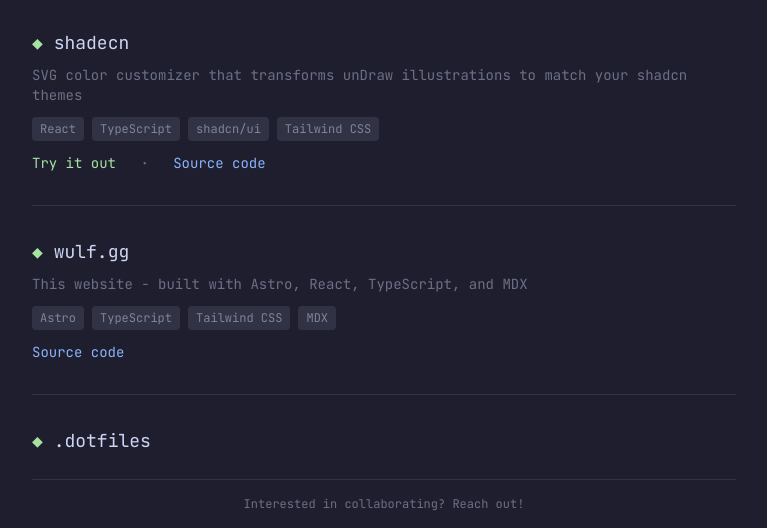
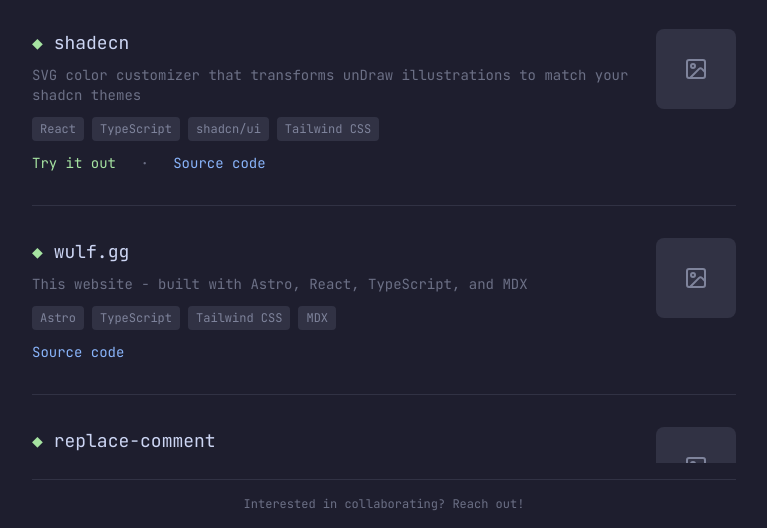
Before and after one commit to johanwulf/johanwulf.github.io, an Astro site: page /projects in a window 1280 px wide. Shown: the part 272-800 px from the top of the page, without its empty margins (256-1023 px from the left). Built offline with nearby package versions, Linux system fonts and the light colour scheme; Astro itself is replaced by a stand-in of ours; no server answers.

Commit message:
feat: add og:image to projects

```diff
--- a/src/pages/projects.astro
+++ b/src/pages/projects.astro
@@ -1,19 +1,50 @@
 ---
 import BaseLayout from '../layouts/BaseLayout.astro'
 
-const projects = [
+async function fetchMetaTags(url: string) {
+  try {
+    const response = await fetch(url)
+    const html = await response.text()
+
+    const titleMatch = html.match(/<meta property="og:title" content="([^"]*)"/) ||
+                      html.match(/<title[^>]*>([^<]+)<\/title>/)
+    const descriptionMatch = html.match(/<meta property="og:description" content="([^"]*)"/) ||
+                            html.match(/<meta name="description" content="([^"]*)"/)
+    const imageMatch = html.match(/<meta property="og:image" content="([^"]*)"/)
+
+    return {
+      title: titleMatch ? titleMatch[1] : '',
+      description: descriptionMatch ? descriptionMatch[1] : '',
+      image: imageMatch ? imageMatch[1] : ''
+    }
+  } catch (error) {
+    return { title: '', description: '', image: '' }
+  }
+}
+
+const projectsData = [
   {
     title: "shadecn",
     description: "SVG color customizer that transforms unDraw illustrations to match your shadcn themes",
     tech: ["React", "TypeScript", "shadcn/ui", "Tailwind CSS"],
     github: "https://github.com/johanwulf/shadecn",
-    live: "https://wulf.gg/shadecn"
+    live: "https://wulf.gg/shadecn",
+    richMediaUrl: "https://wulf.gg/shadecn"
   },
   {
     title: "wulf.gg",
     description: "This website - built with Astro, React, TypeScript, and MDX",
     tech: ["Astro", "TypeScript", "Tailwind CSS", "MDX"],
-    github: "https://github.com/johanwulf/johanwulf.github.io"
+    github: "https://github.com/johanwulf/johanwulf.github.io",
+    richMediaUrl: "https://wulf.gg"
+  },
+  {
+    title: "replace-comment",
+    description: "GitHub Action to replace comments in PRs and issues with updated content",
+    tech: ["TypeScript", "GitHub Actions"],
+    github: "https://github.com/johanwulf/replace-comment",
+    live: "https://github.com/marketplace/actions/replace-comment",
+    richMediaUrl: "https://github.com/marketplace/actions/replace-comment"
   },
   {
     title: ".dotfiles",
@@ -22,6 +53,22 @@
     github: "https://github.com/johanwulf/.dotfiles"
   },
 ]
+
+const projects = await Promise.all(
+  projectsData.map(async (project) => {
+    if (project.richMediaUrl) {
+      const metaTags = await fetchMetaTags(project.richMediaUrl)
+      return {
+        ...project,
+        richMedia: {
+          url: project.richMediaUrl,
+          ...metaTags
+        }
+      }
+    }
+    return project
+  })
+)
 ---
 
 <BaseLayout title="Projects - Johan Wulf">
@@ -29,6 +76,8 @@
   <div class="space-y-8">
     {projects.map((project) => (
       <article class="pb-8 border-b border-surface-0 last:border-0">
+        <div class="flex items-start gap-4">
+          <div class="flex-1">
             <h2 class="text-lg text-text mb-2">
               <span class="text-green">◆</span> {project.title}
             </h2>
@@ -41,6 +90,26 @@
                   {tech}
                 </span>
               ))}
+            </div>
+          </div>
+          {project.richMedia && (
+            <div class="w-20 h-20 bg-surface-0 flex-shrink-0 flex items-center justify-center rounded-lg overflow-hidden">
+              {project.richMedia.image ? (
+                <img
+                  src={project.richMedia.image}
+                  alt=""
+                  class="w-full h-full object-cover"
+                  loading="lazy"
+                />
+              ) : (
+                <svg class="w-6 h-6 text-overlay-1" fill="none" stroke="currentColor" viewBox="0 0 24 24" stroke-width="2">
+                  <rect width="18" height="18" x="3" y="3" rx="2" ry="2"/>
+                  <circle cx="9" cy="9" r="2"/>
+                  <path d="m21 15-3.086-3.086a2 2 0 0 0-2.828 0L6 21"/>
+                </svg>
+              )}
+            </div>
+          )}
         </div>
         <div class="text-sm text-overlay-0 space-x-4">
           {project.live && (
```
Lines whose indentation alone changed are shown as unchanged.
